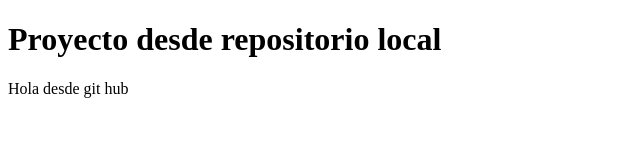
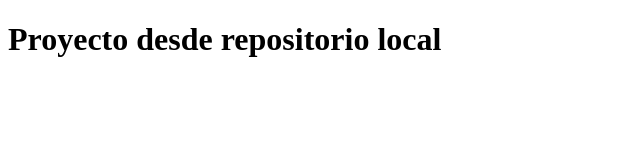
Before and after one commit to Neogarou/INTERCOFFEE, a plain HTML site: page index.html in a window 1280 px wide. Shown: the whole page, without its empty margins (0-640 px from the left). Drawn offline with Linux system fonts and the light colour scheme.

Commit message:
subida de clone intercoffee

```diff
--- a/index.html
+++ b/index.html
@@ -8,6 +8,5 @@
 </head>
 <body>
     <h1>Proyecto desde repositorio local</h1>
-    <p>Hola desde git hub</p>
 </body>
 </html>
```
